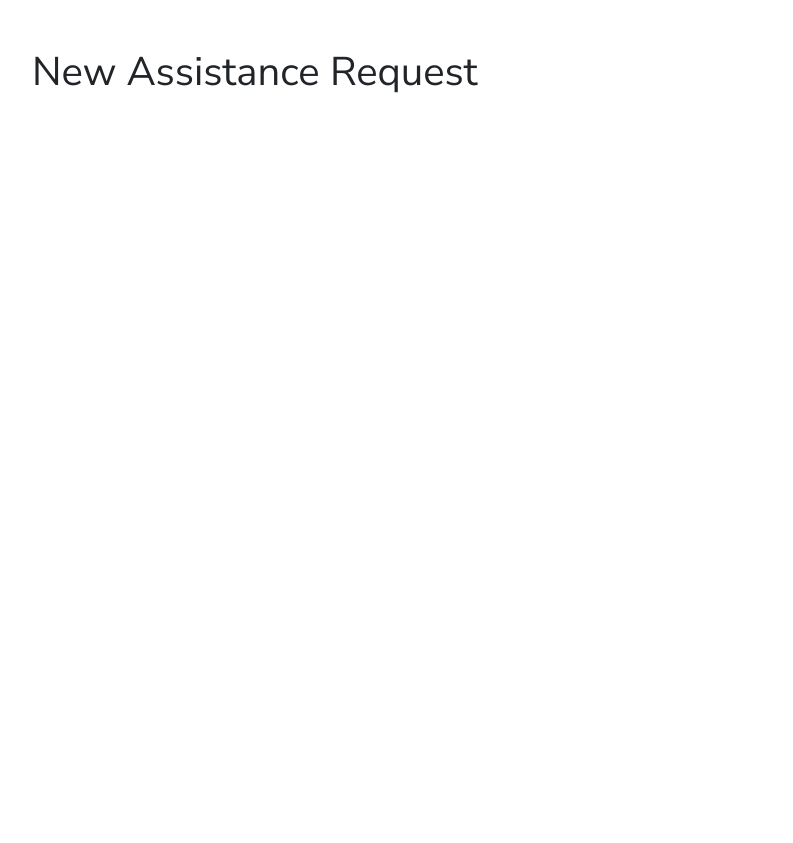
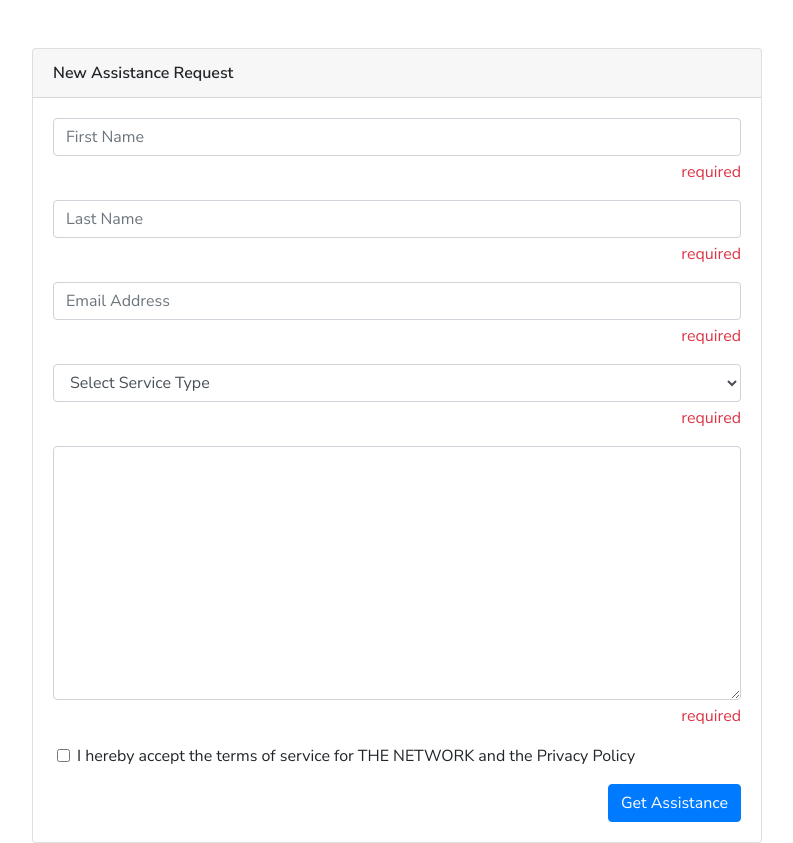
Before and after one commit to ronnorthrip/vue-assistance-request, a Vue app: page / in a window 1280 px wide. Shown: the whole page, without its empty margins (243-1036 px from the left). Before the commit the page ends 800 px from the top, so only its background shows below. Built offline with nearby package versions, Linux system fonts and the light colour scheme.

Commit message:
First pass at the form layout with the basic parts in place

```diff
--- a/src/components/AssistanceRequest.vue
+++ b/src/components/AssistanceRequest.vue
@@ -1,7 +1,86 @@
 <template>
   <div>
-    <h1>{{ title }}</h1>
+    <div class="card card-default">
+      <div class="card-header font-weight-bold">{{ title }}</div>
 
+      <div class="card-body">
+        <form role="form">
+            <!-- First Name -->
+            <div class="form-group">
+                <div>
+                    <input type="text" class="form-control" name="first_name" placeholder="First Name">
+                </div>
+                <div class="text-danger text-right mb-2 mt-1" data-for="first_name">
+                    required
+                </div>
+            </div>
+
+            <!-- Last Name -->
+            <div class="form-group">
+                <div>
+                    <input type="text" class="form-control" name="last_name" placeholder="Last Name">
+                </div>
+                <div class="text-danger text-right mb-2 mt-1" data-for="last_name">
+                    required
+                </div>
+            </div>
+
+            <!-- Email Address -->
+            <div class="form-group">
+                <div>
+                    <input type="email" class="form-control" name="email" placeholder="Email Address">
+                </div>
+                <div class="text-danger text-right mb-2 mt-1" data-for="email">
+                    required
+                </div>
+            </div>
+
+            <!-- Service Type -->
+            <div class="form-group">
+                <div>
+                    <select class="form-control" name="service_type">
+                      <option>Select Service Type</option>
+                    </select>
+                </div>
+                <div class="text-danger text-right mb-2 mt-1" data-for="service_type">
+                    required
+                </div>
+            </div>
+
+            <!-- Description -->
+            <div class="form-group">
+                <div>
+                    <textarea class="form-control" name="description" rows="10">
+                    </textarea>
+                </div>
+                <div class="text-danger text-right mb-2 mt-1" data-for="description">
+                    required
+                </div>
+            </div>
+
+            <!-- Accept Terms -->
+            <div class="form-group">
+                <div class="ml-1">
+                    <div class="form-check">
+                        <label class="form-check-label">
+                            <input type="checkbox" name="accept_terms" class="form-check-input">
+                            I hereby accept the terms of service for THE NETWORK and the Privacy Policy
+                        </label>
+                    </div>
+                </div>
+            </div>
+
+            <!-- Submit Button -->
+            <div class="form-group mt-3 mb-0 text-right">
+                <div class="">
+                    <button type="submit" class="btn btn-primary">
+                        Get Assistance
+                    </button>
+                </div>
+            </div>
+        </form>
+      </div>
+    </div>
   </div>
 </template>
 
@@ -11,7 +90,11 @@ export default {
   props: {
     title: String
   },
+  computed: {
+  },
   mounted() {
+  },
+  methods: {
   }
 }
 </script>
```
